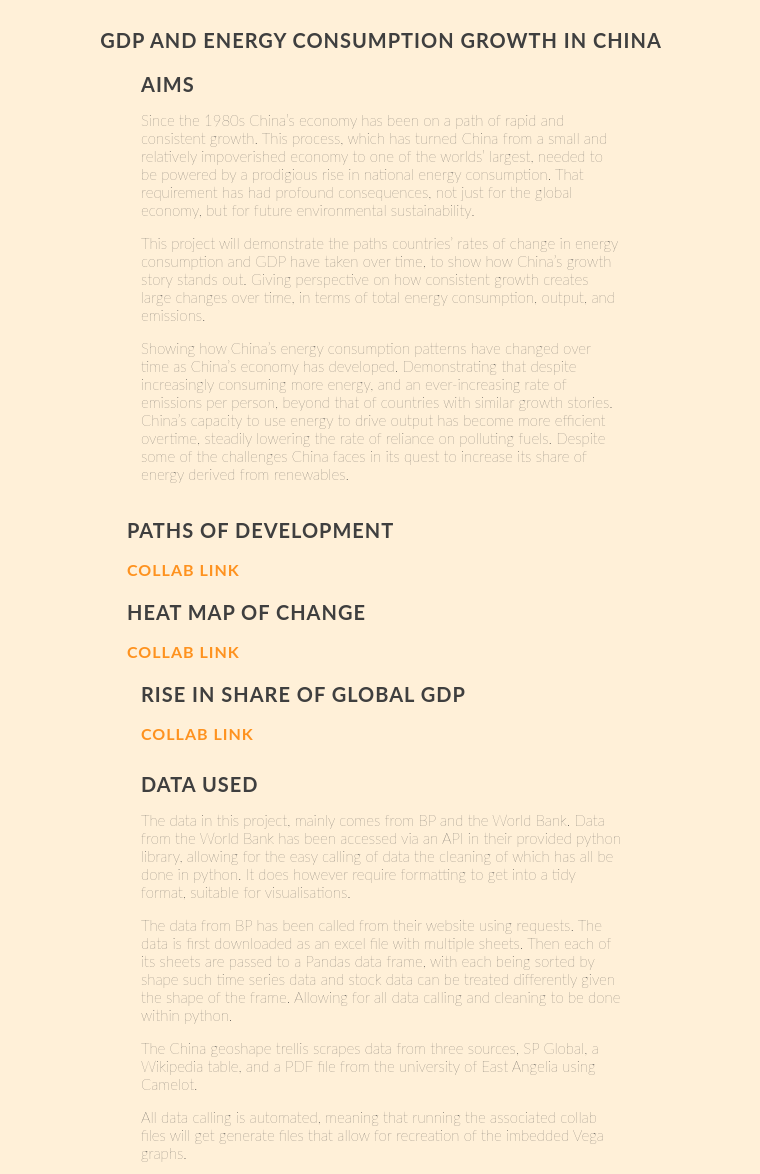
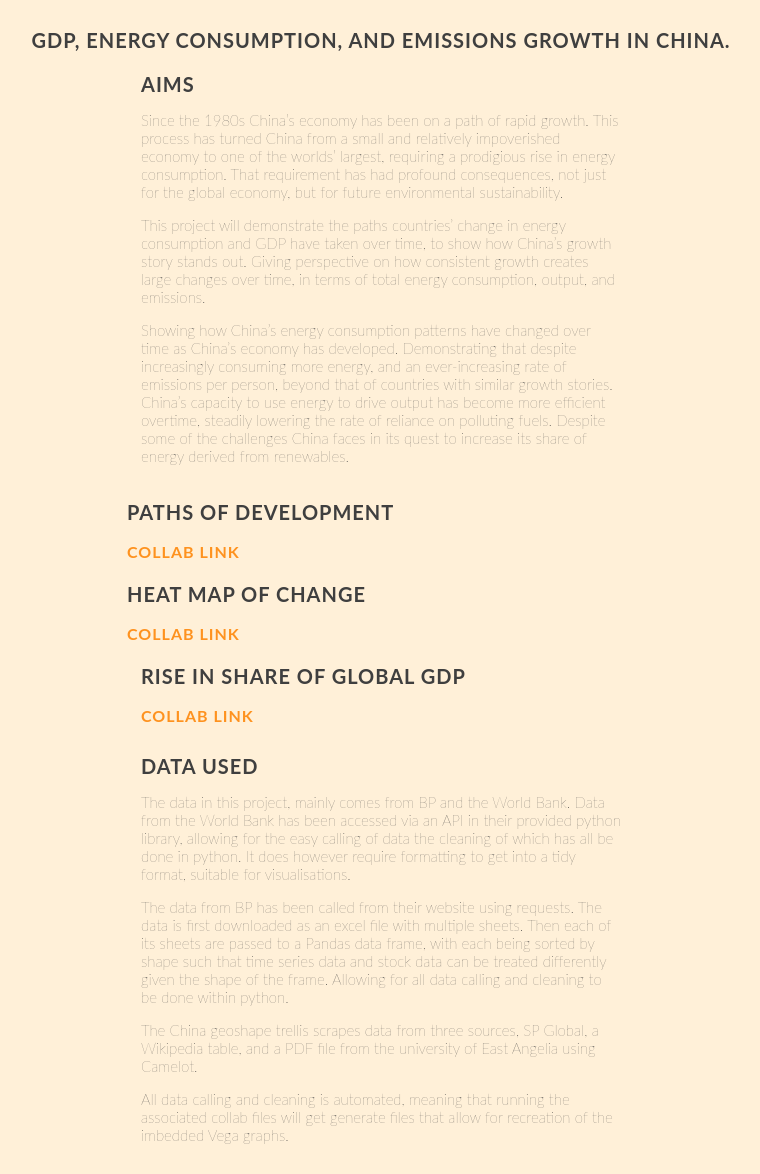
Before and after one commit to JamesFKean/JamesFKean.github.io, a plain HTML site: page project.html in a window 1280 px wide. Shown: the part 96-1270 px from the top of the page, without its empty margins (259-1019 px from the left). Drawn offline with Linux system fonts and the light colour scheme; a script that the page names is missing.

Commit message:
Add files via upload

```diff
--- a/project.html
+++ b/project.html
@@ -40,7 +40,7 @@
 </div>
 
 <div class="alctt">
-<h3>GDP and Energy Consumption Growth in China</h3>
+<h3>GDP, Energy Consumption, and Emissions Growth in China.</h3>
 </div>
 <div class="alctt">
     <h3 class="altxt"> Aims</h3>
@@ -49,8 +49,8 @@
     <span class="altxt">
 
 
-<p>Since the 1980s China’s economy has been on a path of rapid and consistent growth. This process, which has turned China from a small and relatively impoverished economy to one of the worlds’ largest, needed to be powered by a prodigious rise in national energy consumption. That requirement has had profound consequences, not just for the global economy, but for future environmental sustainability.</p>
-  <p>This project will demonstrate the paths countries’ rates of change in energy consumption and GDP have taken over time, to show how China’s growth story stands out. Giving perspective on how consistent growth creates large changes over time, in terms of total energy consumption, output, and emissions.
+<p>Since the 1980s China’s economy has been on a path of rapid growth. This process has turned China from a small and relatively impoverished economy to one of the worlds’ largest, requiring a prodigious rise in energy consumption. That requirement has had profound consequences, not just for the global economy, but for future environmental sustainability.</p>
+  <p>This project will demonstrate the paths countries’ change in energy consumption and GDP have taken over time, to show how China’s growth story stands out. Giving perspective on how consistent growth creates large changes over time, in terms of total energy consumption, output, and emissions.
      </p>
      <p>Showing how China’s energy consumption patterns have changed over time as China’s economy has developed. Demonstrating that despite increasingly consuming more energy, and an ever-increasing rate of emissions per person, beyond that of countries with similar growth stories. China’s capacity to use energy to drive output has become more efficient overtime, steadily lowering the rate of reliance on polluting fuels. Despite some of the challenges China faces in its quest to increase its share of energy derived from renewables.</p>
 </span>
@@ -102,9 +102,9 @@
     <span class="altxt">
 
 <p>The data in this project, mainly comes from BP and the World Bank. Data from the World Bank has been accessed via an API in their provided python library, allowing for the easy calling of data the cleaning of which has all be done in python. It does however require formatting to get into a tidy format, suitable for visualisations.</p>
-<p> The data from BP has been called from their website using requests. The data is first downloaded as an excel file with multiple sheets. Then each of its sheets are passed to a Pandas data frame, with each being sorted by shape such time series data and stock data can be treated differently given the shape of the frame. Allowing for all data calling and cleaning to be done within python.</p>
-<p>The China geoshape trellis scrapes data from three sources, SP Global, a Wikipedia table, and a PDF file from the university of East Angelia using Camelot. </p>
-<p>All data calling is automated, meaning that running the associated collab files will get generate files that allow for recreation of the imbedded Vega graphs.</p>
+<p>The data from BP has been called from their website using requests. The data is first downloaded as an excel file with multiple sheets. Then each of its sheets are passed to a Pandas data frame, with each being sorted by shape such that time series data and stock data can be treated differently given the shape of the frame. Allowing for all data calling and cleaning to be done within python.</p>
+<p>The China geoshape trellis scrapes data from three sources, SP Global, a Wikipedia table, and a PDF file from the university of East Angelia using Camelot.</p>
+<p>All data calling and cleaning is automated, meaning that running the associated collab files will get generate files that allow for recreation of the imbedded Vega graphs.</p>
 </span>
 </div>
 <div class="alctt">
@@ -134,8 +134,8 @@
 </div>
 <div class="alctt">
     <span class="altxt">
-<p>The largest hurdle to processing and cleaning the data was ensuring that the calling, sorting and structing of BP energy data all within the collab environment. This involved filtering sheets by shape, as sheets containing time series data skip a different number of rows to those containing stock data. Filtering these sheets into separate elements is useful as it means that time series sheets can be called from the dictionary of data frames. Allowing for easy filtering by data series and values.</p>
-<p>Scrapping the data used in the China trellis chart required cleaning as it was deeply nested within HTML. However, using some of the built in Python commands allowed for the data to be formatted such that it could be passed to Pandas while retaining its table like structure. Manipulating the columns back in also required further formatting, along with ensuring that all the provincial names matched between the three sources. Scraping from the PDF required using Camelot to get the best results.</p>
+<p>The largest hurdle to processing and cleaning the data was ensuring that the calling, sorting, and structuring of BP energy data was all within the collab environment. This involved filtering sheets by shape, as sheets containing time series data skip a different number of rows to those containing stock data. Filtering sheets into separate elements is useful as it means that time series sheets and stock data can be treated differently depending on its shape. Then allowing for easy filtering by data series and values.</p>
+<p>Scrapping the data used in the China trellis chart required cleaning as it was deeply nested within HTML. However, using some of the built in Python commands allowed for the data to be formatted such that it could be passed to Pandas while retaining its structure. Manipulating the columns back in required further formatting, along with ensuring that all the provincial names matched between the three sources. Scraping from the PDF required using Camelot to get the best results.</p>
 
 </span>
 </div>
@@ -173,7 +173,7 @@
     <span class="altxt">
     <h3 >  Conclusion</h3>
     <p>China’s economic miracle can be seen not just in its rise in GDP, going from only 3% of global output in 1989 to over 18% in 2021, changing the makeup of the global economy. But, also in the rate at which its energy consumption has grown, with a more than 500% increase in its total energy consumption in the same period. While GDP growth and growth in energy consumption go hand in hand, the rate at which these two factors have grown in China have been its story somewhat unique in contemporary history. </p>
-       <p> These changes pose significant challenges, not just for China, but the world, as in 2021 China produced 32% of global CO2 emissions. A problem not just for Chinese policy makers net zero 2060 target, but the world. Despite this, China made strides in reducing “dirty fuels” in its energy mixture, despite still generating as much energy from coal as the next 19 largest energy consumers in 2021. These changes have yielded efficiency gains in the rate at which China produces economic output utilising energy and the rate at which energy consumption emits CO2, giving some hope that China will be able to meet its net zero targets.
+       <p>These changes pose significant challenges, not just for China, but the world, as in 2021 China produced 32% of global CO2 emissions. A problem not just for China’s net zero 2060 target, but the world. Despite this, China has made strides in reducing “dirty fuels” in its energy mixture, while still generating as much energy from coal as the next 19 largest energy consumers in 2021. These changes have yielded efficiency gains in the rate at which China produces economic output utilising energy and the rate at which energy consumption emits CO2, giving some hope that China will be able to meet its net zero targets.
         </p>
     </span>
 </div>
```
